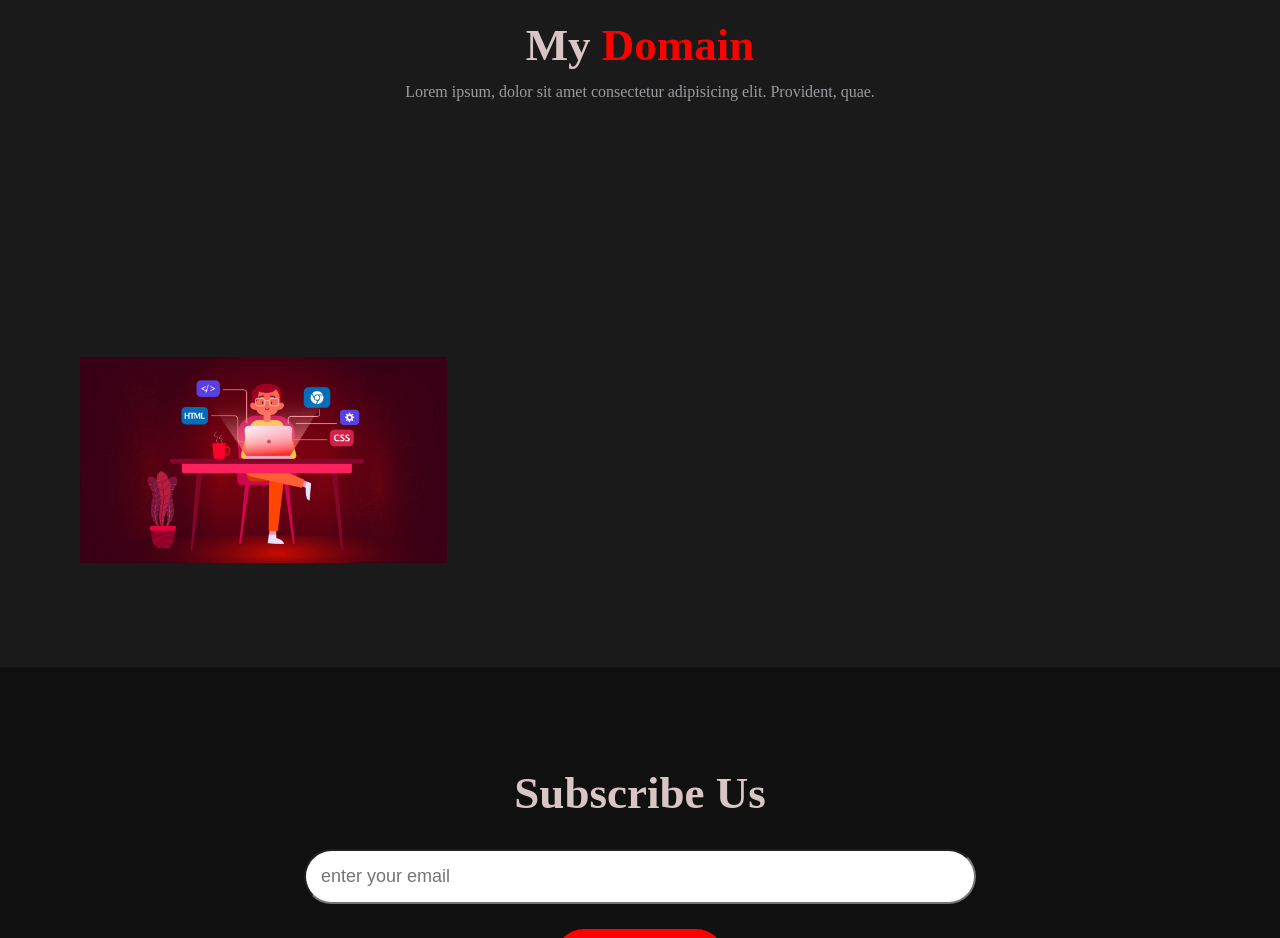
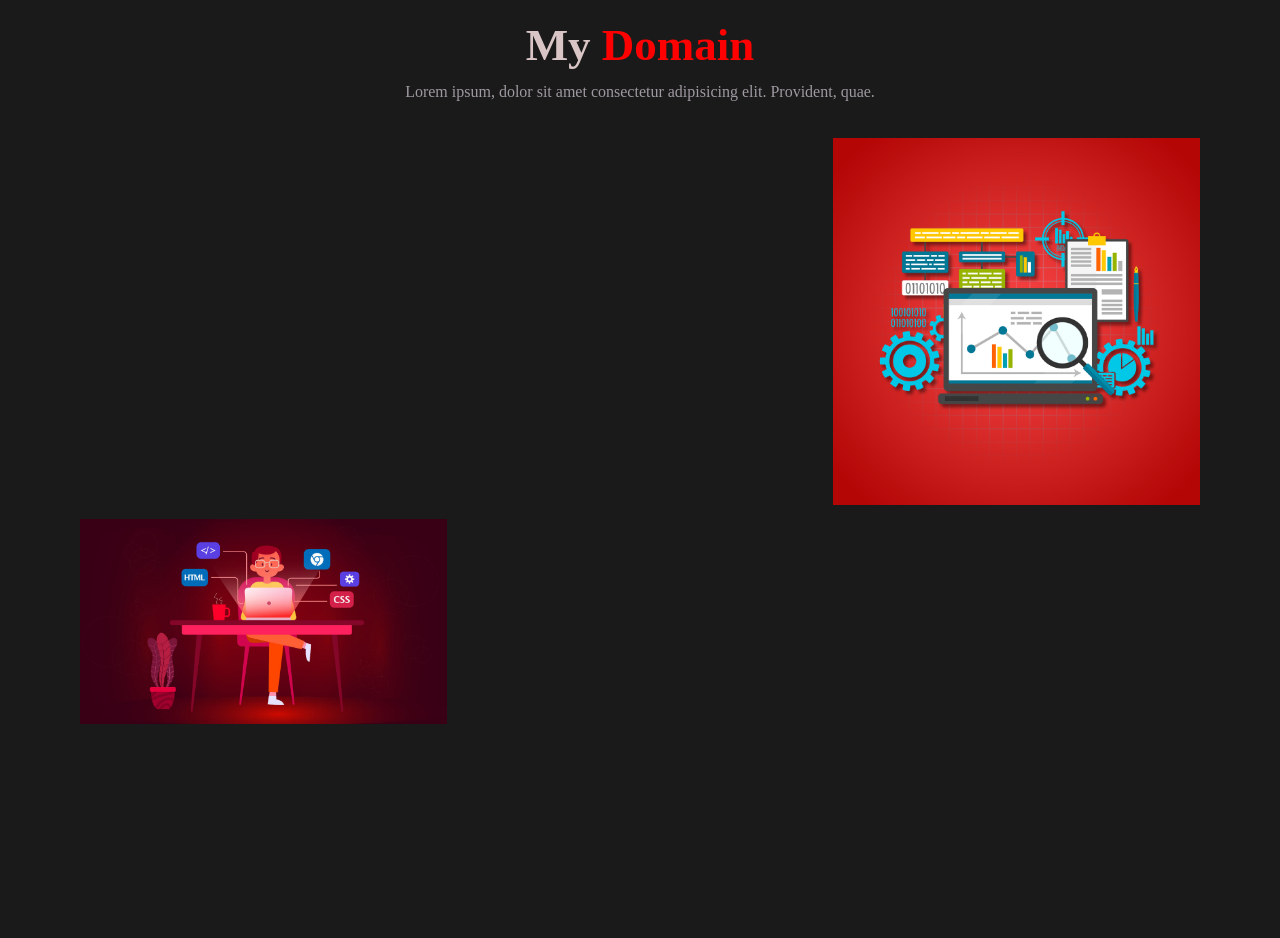
Before and after one commit to RanjitMahto/Portfolio, a plain HTML site: page index.html in a window 1280 px wide. Shown: the part 2140-3078 px from the top of the page. Drawn offline with Linux system fonts and the light colour scheme.

Commit message:
Update index.html

```diff
--- a/index.html
+++ b/index.html
@@ -93,7 +93,7 @@
             <img src="2.jpg" alt="">
         </li>
         <li>
-            <img src="data-analysis-copy.jpg" alt="">
+            <img src="data-analysis-copy.webp" alt="">
         </li>
         <li>
             <img src="Front-End-Web-Development-.jpg" alt="">
```
